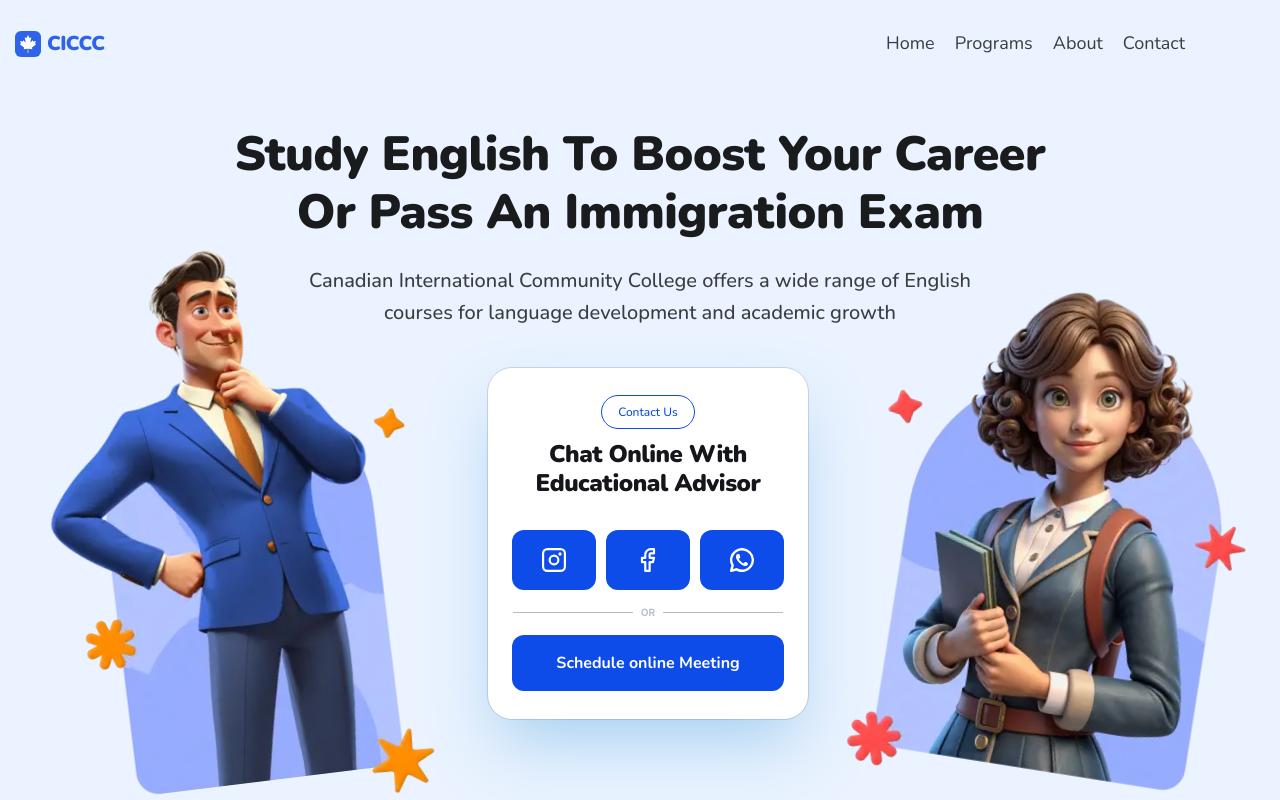
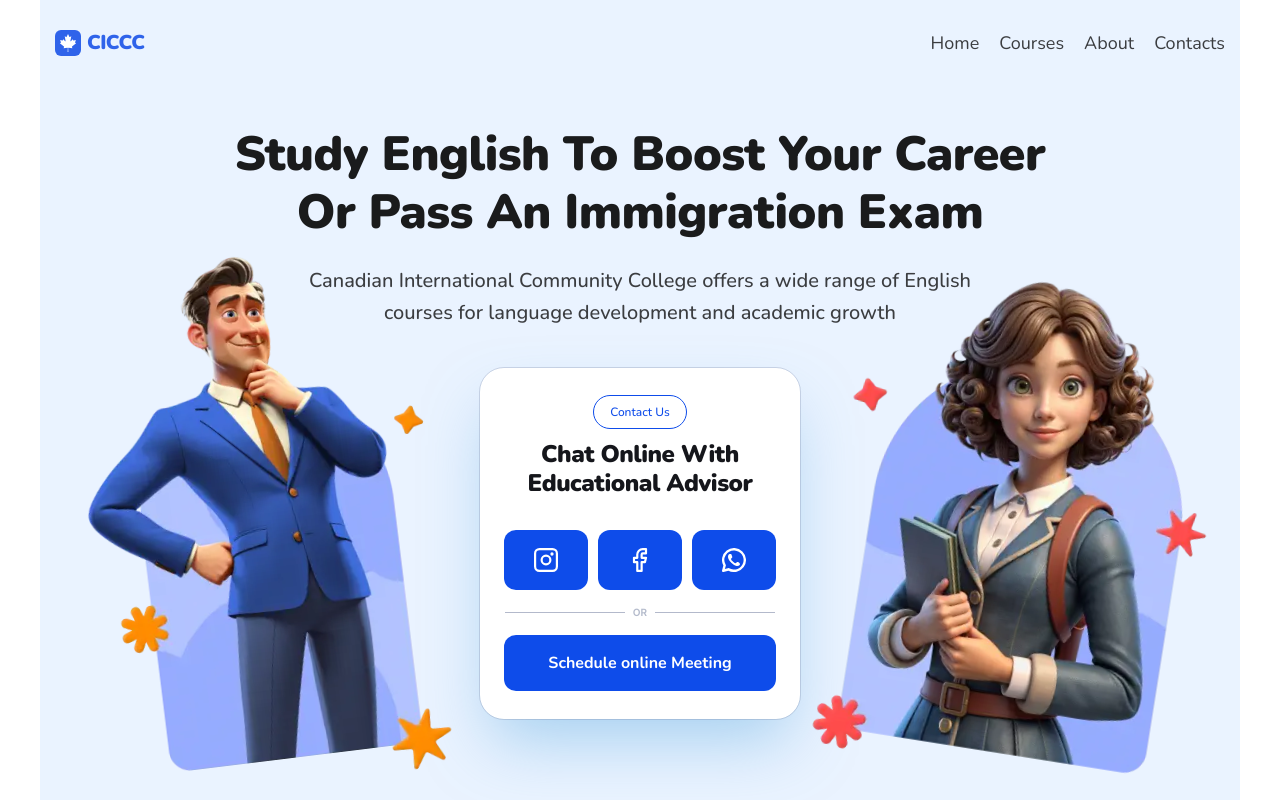
Before and after one commit to it2konst/es-lp, a Vue app: page / in a window 1280 px wide. Built offline with nearby package versions, Linux system fonts and the light colour scheme.

Commit message:
#	modified:   src/App.vue #	modified:   src/assets/styles/base/_base.scss #	modified:   src/assets/styles/blocks/_scroll-bar.scss #	modified:   src/components/Header.vue #	modified:   src/components/main/SectHero.vue

```diff
--- a/src/App.vue
+++ b/src/App.vue
@@ -48,19 +48,29 @@ onMounted(() => {
 
 <style lang="scss">
 .header {
-    margin: 0 auto;
-    max-width: rem(1900);
+    display: flex;
+    // align-items: center;
+    justify-content: center;
     width: 100%;
-    height: remClamp(72, 86);
+    position: relative;
+    max-width: rem(1200);
+
+    height: calc(remClamp(72, 86));
+    // height: 500px;
+    // max-height: 100vh;
     background-color: var(--bg-section-blue-40);
+    flex-shrink: 0;
 }
 
 .main {
     width: 100%;
-    // background-color: #ccc;
+    max-width: rem(1200);
+    // background-color: var(--bg-section-blue-40);
 }
 
 .footer {
     width: 100%;
+    max-width: rem(1200);
+    // background-color: var(--bg-section-blue-40);
 }
 </style>
--- a/src/assets/styles/base/_base.scss
+++ b/src/assets/styles/base/_base.scss
@@ -29,17 +29,9 @@ body {
 #app {
   display: flex;
   flex-direction: column;
+  align-items: center;
   width: 100%;
   height: 100%;
-
-  header,
-  footer {
-    flex-shrink: 0;
-  }
-
-  main {
-    flex-grow: 1;
-  }
 }
 
 .none {
--- a/src/assets/styles/blocks/_scroll-bar.scss
+++ b/src/assets/styles/blocks/_scroll-bar.scss
@@ -1,6 +1,6 @@
 @use './../base/mixins' as mix;
 
-:root {
+html:root {
   /*---Scroll bar colors---*/
   --scroll-bar-color: #c5cadf;
   --scroll-thumb-color: #70768a;
@@ -8,16 +8,16 @@
 }
 
 @media (hover: hover) {
-  ::-webkit-scrollbar {
+  body::-webkit-scrollbar {
     width: mix.rem(10);
     background: var(--scroll-bar-color);
   }
 
-  ::-webkit-scrollbar-thumb {
+  body::-webkit-scrollbar-thumb {
     background: var(--scroll-thumb-color);
   }
 
-  ::-webkit-scrollbar-thumb:hover {
+  body::-webkit-scrollbar-thumb:hover {
     border-radius: mix.rem(20);
     background: var(--scroll-thumb-hover-color);
   }
--- a/src/components/Header.vue
+++ b/src/components/Header.vue
@@ -20,26 +20,26 @@ const toggleBurger = () => {
             <SvgHeader name="icon-logo" size="26" />
             <p>CICCC</p>
         </div>
-        <nav class="header__nav d-flex">
+        <nav class="header__nav d-flex mob-tap">
             <ul class="header__menu d-flex">
                 <li class="header__item"><a href="#!" class="header__link">Home</a></li>
-                <li class="header__item"><a href="#!" class="header__link">Programs</a></li>
+                <li class="header__item"><a href="#!" class="header__link">Courses</a></li>
                 <li class="header__item"><a href="#!" class="header__link">About</a></li>
-                <li class="header__item"><a href="#!" class="header__link">Contact</a></li>
+                <li class="header__item"><a href="#!" class="header__link">Contacts</a></li>
             </ul>
             <transition name="menu-mob">
-                <ul v-if="isBurger" class="header__menu-mob d-flex" :class="{ active: isBurger }">
+                <ul v-show="isBurger" class="header__menu-mob d-flex" :class="{ active: isBurger }">
                     <li class="header__item" @click="toggleBurger">
                         <a href="#header" class="header__link">Home</a>
                     </li>
                     <li class="header__item" @click="toggleBurger">
-                        <a href="#!" class="header__link">Programs</a>
+                        <a href="#!" class="header__link">Courses</a>
                     </li>
                     <li class="header__item" @click="toggleBurger">
                         <a href="#!" class="header__link">About</a>
                     </li>
                     <li class="header__item" @click="toggleBurger">
-                        <a href="#!" class="header__link">Contact</a>
+                        <a href="#!" class="header__link">Contacts</a>
                     </li>
                 </ul>
             </transition>
@@ -55,32 +55,42 @@ const toggleBurger = () => {
 // Header styles
 .header.header--fixed {
     .header__fixed-wrap {
+        //---d-flex-center---
         position: fixed;
-        top: 0;
-        left: 0;
+        // inset: 0;
+        // left: 0;
+        // right: 0;
         transform: translateY(-20%);
+        // transform: translateY(30%); // Уменьшаем высоту при прокрутке.
         border-bottom-left-radius: 1rem;
         border-bottom-right-radius: 1rem;
+
         background-color: #eaf3ffdd;
         backdrop-filter: blur(0.1rem);
+
+        padding-top: remClamp(23, 30);
+        padding-bottom: remClamp(10, 20);
     }
 }
 
 .header__fixed-wrap {
+    //---d-flex---
+    justify-content: space-between;
     position: relative;
     z-index: 10;
-    //---d-flex---
     flex-wrap: wrap;
     gap: rem(10);
-    max-width: rem(1200);
+    max-width: calc(remClamp(320, 1230) - rem(30));
     width: 100%;
 
-    padding-top: remClamp(23, 30);
-    padding-bottom: remClamp(10, 16);
+    margin: 0 auto;
     padding-inline: rem(15);
+    // padding-top: remClamp(23, 30);
+    // padding-bottom: remClamp(10, 16);
+    // padding-inline: rem(15);
 
     transform: translateY(0);
-    transition: transform 0.4s ease-in;
+    transition: transform 0.3s ease-in;
 
     .header__logo {
         //---d-flex---
@@ -103,33 +113,68 @@ const toggleBurger = () => {
 
     .header__nav {
         //---d-flex---
-        margin-left: auto;
+        // margin-left: auto;
         .header__menu {
             //---d-flex---
             flex-wrap: wrap;
             gap: remClamp(14, 20);
 
             .header__link {
+                position: relative;
                 display: block;
                 font-family: var(--font-family);
                 font-weight: 400;
                 font-size: remClamp(14, 18);
+                // font-size: 14px;
                 line-height: rem(26);
                 color: var(--text-paragraph);
 
-                border-bottom: 1px solid transparent;
                 transition:
-                    color 0.2s ease-in,
-                    border-color 0.4s ease-in;
+                    text-shadow 0.2s ease-in,
+                    color 0.2s ease-in;
 
-                @include hover-media {
-                    color: var(--base-primary-darken);
-                    border-color: var(--base-primary-lighten);
+                &::after {
+                    position: absolute;
+                    content: '';
+                    top: 100%;
+                    left: 0;
+                    width: 100%;
+                    height: 0.1rem;
+                    background-color: var(--base-primary-lighten);
+                    transform: scaleX(0);
+                    transform-origin: right;
+                    transition: transform 0.4s;
                 }
 
-                &:active {
-                    color: var(--base-primary-darken);
-                    border-color: var(--base-primary-lighten);
+                @media (hover: hover) {
+                    &:hover,
+                    &:focus,
+                    &:active {
+                        text-shadow:
+                            0px 3px 2px rgba(0, 0, 0, 0.2),
+                            0px 6px 8px rgba(0, 0, 0, 0.2),
+                            0px 12px 24px rgba(0, 0, 0, 0.2);
+                    }
+
+                    &:hover::after {
+                        transform: scaleX(1);
+                        transform-origin: left;
+                    }
+                }
+
+                @media (hover: none) {
+                    &:active,
+                    &:focus {
+                        text-shadow:
+                            0px 3px 2px rgba(0, 0, 0, 0.2),
+                            0px 6px 8px rgba(0, 0, 0, 0.2),
+                            0px 12px 24px rgba(0, 0, 0, 0.2);
+                    }
+
+                    &:active::after {
+                        transform: scaleX(1);
+                        transform-origin: left;
+                    }
                 }
             }
         }
@@ -138,7 +183,9 @@ const toggleBurger = () => {
             position: fixed;
             z-index: 12;
             top: 0;
-            left: 0;
+            left: -0.5rem;
+            // top: -1rem;
+            // left: -1rem;
             //---d-flex---
             flex-direction: column;
             gap: 0.6rem;
@@ -159,6 +206,11 @@ const toggleBurger = () => {
                 width: 100%;
                 height: 2.2rem;
                 border-radius: 2rem;
+
+                text-shadow:
+                    0px 3px 2px rgba(0, 0, 0, 0.2),
+                    0px 6px 8px rgba(0, 0, 0, 0.2),
+                    0px 12px 24px rgba(0, 0, 0, 0.2);
 
                 transition:
                     background-color 0.2s ease-in,
@@ -232,7 +284,7 @@ const toggleBurger = () => {
         .header__burger {
             position: relative;
             display: block;
-            margin-left: auto;
+            // margin-left: auto;
             cursor: pointer;
 
             > div:first-of-type {
@@ -261,9 +313,9 @@ const toggleBurger = () => {
                     position: fixed;
                     z-index: -1;
                     top: 0;
-                    left: 0;
-                    width: 105vw;
-                    height: 105vh;
+                    left: -0.5rem;
+                    width: 100vw;
+                    height: 110vh;
 
                     background-color: rgba(0, 0, 0, 0.1);
 
--- a/src/components/main/SectHero.vue
+++ b/src/components/main/SectHero.vue
@@ -8,13 +8,8 @@ import imgStudent from '@/assets/images/hero/hero-student.webp'
     <section class="hero">
         <div class="hero__container">
             <div class="hero__title-box container d-flex">
-                <h1 class="app__h1">
-                    Study English To Boost Your Career Or Pass An Immigration Exam
-                </h1>
-                <p class="app__p">
-                    Canadian International Community College offers a wide range of English courses
-                    for language development and academic growth
-                </p>
+                <h1 class="app__h1">Study English To Boost Your Career Or Pass An Immigration Exam</h1>
+                <p class="app__p">Canadian International Community College offers a wide range of English courses for language development and academic growth</p>
             </div>
             <div class="hero__col d-flex">
                 <div class="hero__col-item">
@@ -40,6 +35,7 @@ import imgStudent from '@/assets/images/hero/hero-student.webp'
     padding-top: remClamp(30, 40);
     width: 100%;
     background-color: transparent;
+    overflow: hidden;
 
     .hero__container {
         // position: relative;
@@ -55,6 +51,7 @@ import imgStudent from '@/assets/images/hero/hero-student.webp'
             height: 100%;
 
             background-color: var(--bg-section-blue-40);
+            // background-color: #ccc;
             border-bottom-left-radius: 50%;
             border-bottom-right-radius: 50%;
 
```
